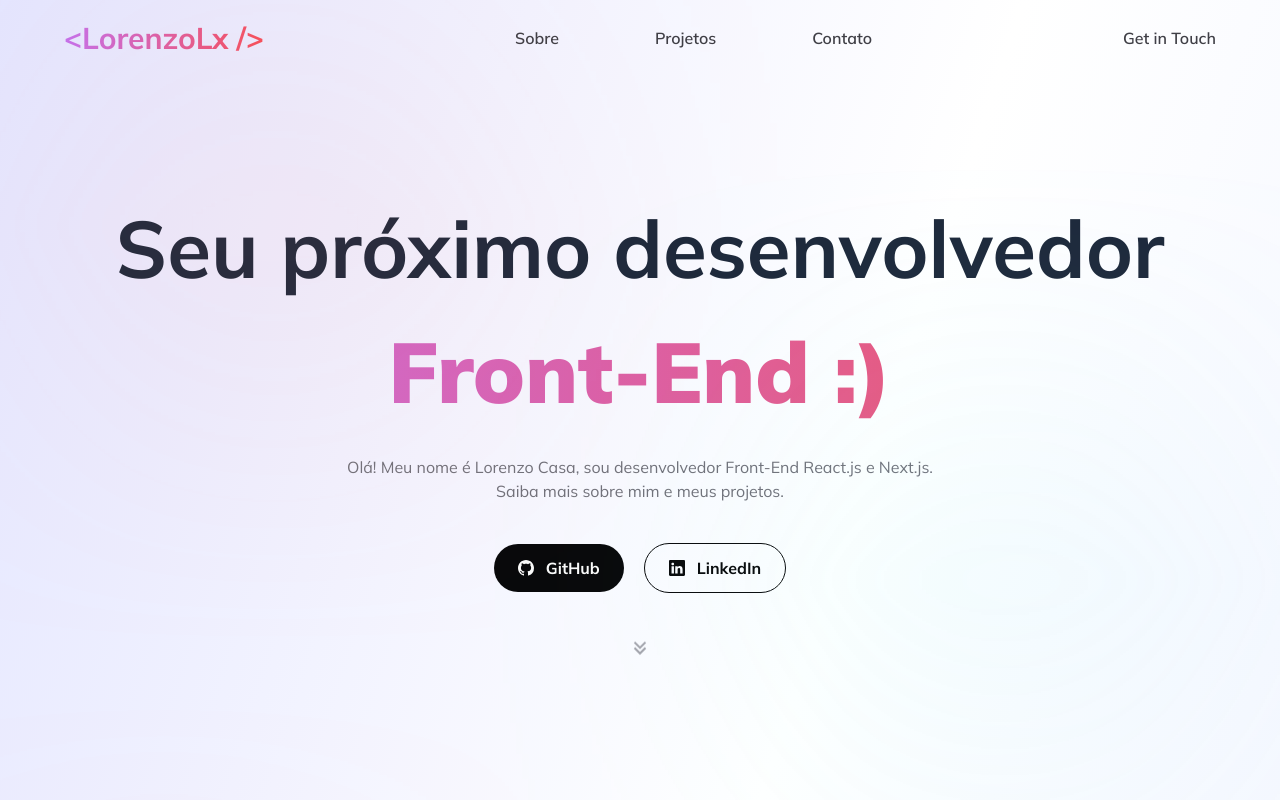
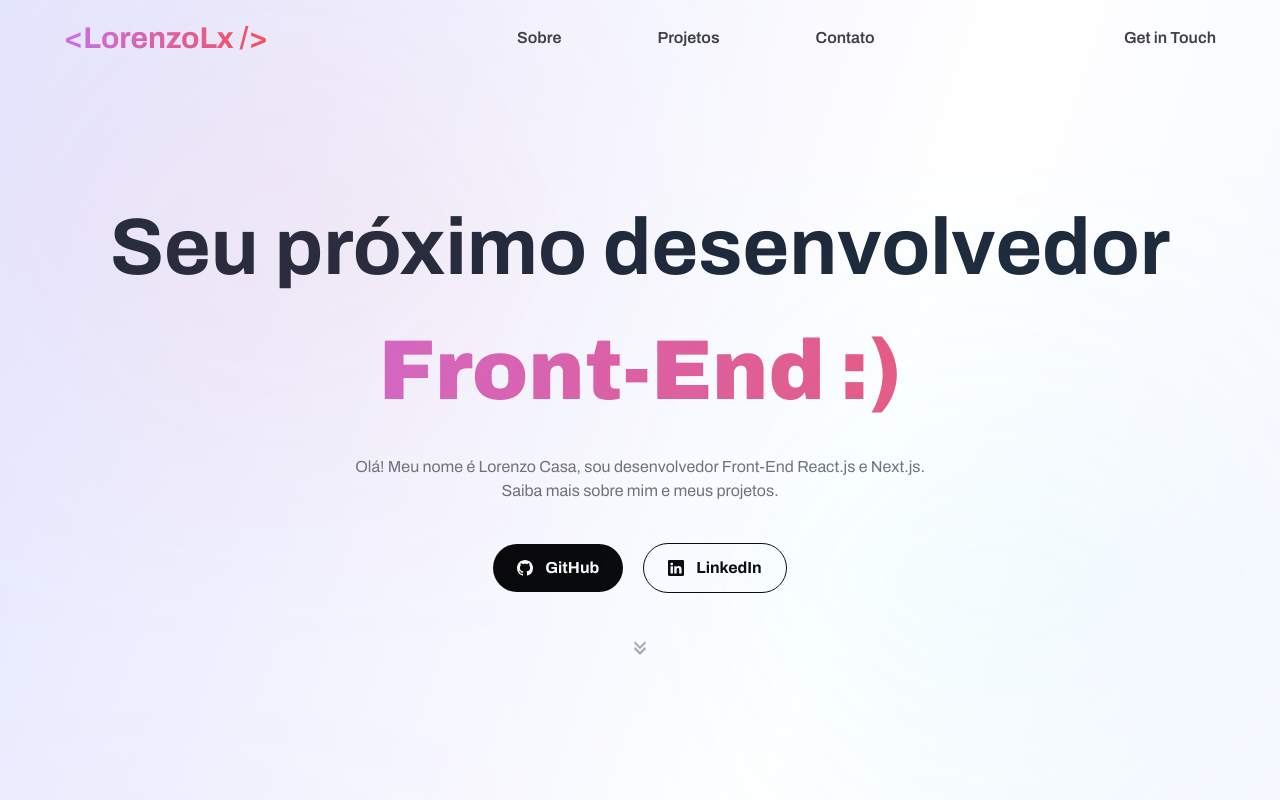
Before and after one commit to LxLorenzo/lorenzo-casa, a Next.js app: page / in a window 1280 px wide. Shown: the top 800 px of the page. Built offline with nearby package versions, Linux system fonts and the light colour scheme.

Commit message:
feat: new font

```diff
--- a/src/app/layout.tsx
+++ b/src/app/layout.tsx
@@ -1,12 +1,12 @@
 import './globals.css'
 import type { Metadata } from 'next'
-import { Mulish } from 'next/font/google'
+import { Archivo } from 'next/font/google'
 
 import Header from './components/Header'
 import Footer from './components/Footer'
 import ToastProvider from './providers/ToastProvider'
 
-const mulish = Mulish({
+const archivo = Archivo({
   subsets: ['latin'],
   weight: ['300', '400', '500', '600', '700', '900'],
 })
@@ -23,7 +23,7 @@ export default function RootLayout({
 }) {
   return (
     <html lang="pt-br">
-      <body className={mulish.className}>
+      <body className={archivo.className}>
         <ToastProvider>
           <Header />
           {children}
```
